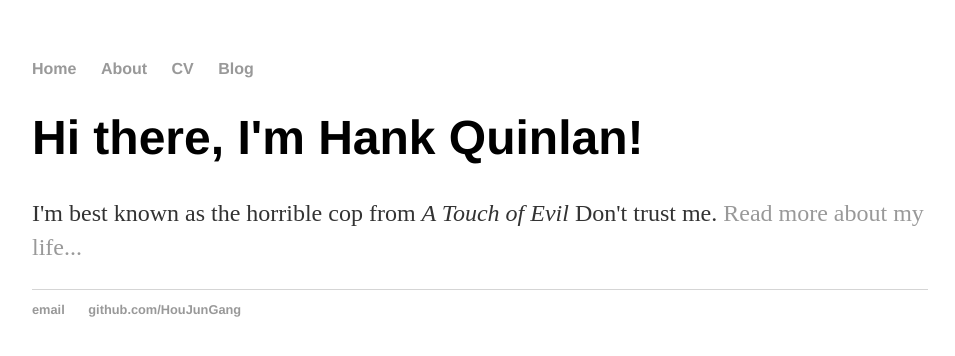
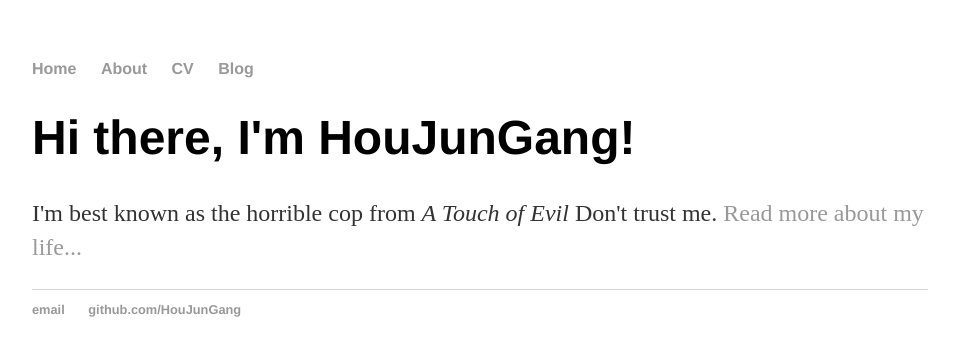
Before and after one commit to HouJunGang/HouJunGang.github.io, a Jekyll site: the page built from index.html, in a window 1280 px wide. Shown: the top 356 px of the page, without its empty margins (160-1115 px from the left). Built offline with Jekyll 4.4.1, drawn with Linux system fonts in a browser that asks for light colours.

Commit message:
Update index.html

```diff
--- a/index.html
+++ b/index.html
@@ -1,8 +1,8 @@
 ---
 layout: default
-title: Hank Quinlan, Horrible Cop
+title: HouJunGang的个人博客
 ---
 <div class="blurb">
-	<h1>Hi there, I'm Hank Quinlan!</h1>
+	<h1>Hi there, I'm HouJunGang!</h1>
 	<p>I'm best known as the horrible cop from <em>A Touch of Evil</em> Don't trust me. <a href="/about">Read more about my life...</a></p>
 </div><!-- /.blurb -->
```
